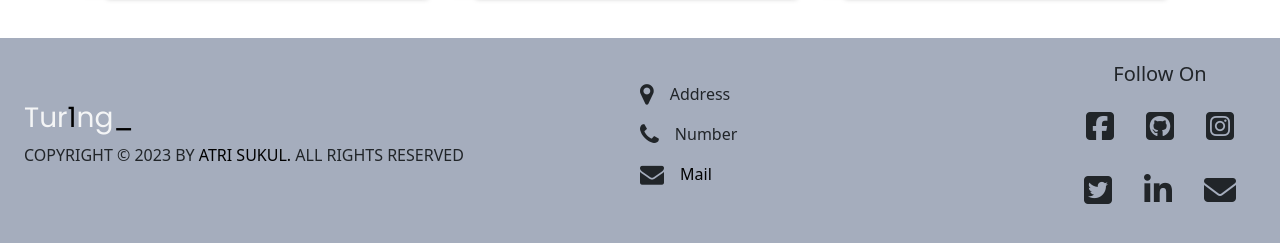
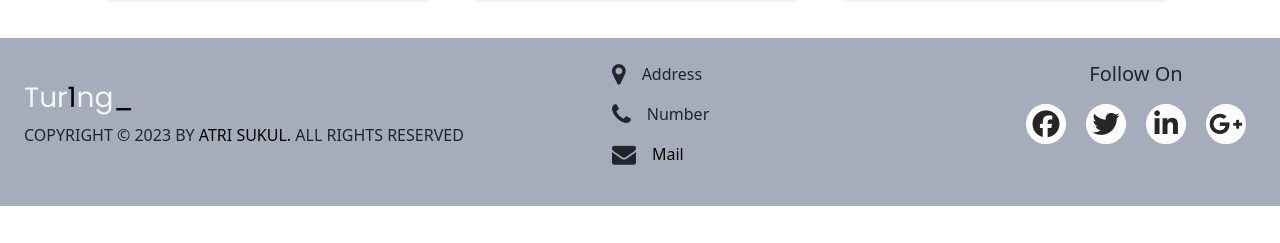
Before and after one commit to AtriSukul1508/Njack_Hack_It_Out-Tur1ng-, a React (Create React App) app in the folder tur1ng/: page / in a window 1280 px wide. Shown: the part 1532-1775 px from the top of the page. After the commit the page ends 1738 px from the top, so only its background shows below. Built offline with nearby package versions, Linux system fonts and the light colour scheme; a web font is replaced by a local one.

Commit message:
[UPDATE] Social Icons hover done

```diff
--- a/tur1ng/src/Components/Footer/Footer.js
+++ b/tur1ng/src/Components/Footer/Footer.js
@@ -1,37 +1,62 @@
 import React from "react";
-import '../../styles/footer.css';
+import "../../styles/footer.css";
 
 const Footer = () => {
-    return(
+  return (
     <footer className="footer">
       <div className="foot-container1">
         <div className="foot-about">
-            <h3>Tur<span>1</span>ng<span>_</span></h3>
-            <p className="foot-context">Copyright © 2023 by <a href="https://github.com/AtriSukul1508">Atri Sukul. </a>All Rights Reserved</p>
+          <h3>
+            Tur<span>1</span>ng<span>_</span>
+          </h3>
+          <p className="foot-context">
+            Copyright © 2023 by{" "}
+            <a href="https://github.com/AtriSukul1508">Atri Sukul. </a>All
+            Rights Reserved
+          </p>
         </div>
 
         <div className="foot-contact">
           <div className="contact-set">
-                    <i className="fa fa-map-marker"></i><p>Address</p>
+            <i className="fa fa-map-marker"></i>
+            <p>Address</p>
           </div>
           <div className="contact-set">
-                        <i className="fa fa-phone"></i><p>Number</p>
+            <i className="fa fa-phone"></i>
+            <p>Number</p>
           </div>
           <div className="contact-set">
-                            <i className="fa fa-envelope"></i><p><a href="mailto:123@gmail.com">Mail</a></p>
+            <i className="fa fa-envelope"></i>
+            <p>
+              <a href="mailto:123@gmail.com">Mail</a>
+            </p>
           </div>
         </div>
 
         <div className="foot-social">
           <h5>Follow On</h5>
-                <div className="social-links">
-                <i className="fa-brands fa-square-facebook"></i>
-                <i className="fa-brands fa-square-github"></i>
-                <i className="fa-brands fa-square-instagram"></i>
-                <i className="fa-brands fa-square-twitter"></i>
-                <i className="fa-brands fa-linkedin"></i>
-                <i className="fa-sharp fa-solid fa-envelope"></i>
-                </div>
+            <ul className="social-links-list">
+              <li>
+                <a href="#">
+                  <i class="fab fa-facebook-f icon"></i>{" "}
+                </a>
+              </li>
+              <li>
+                <a href="#">
+                  <i class="fab fa-twitter icon"></i>
+                </a>
+              </li>
+              <li>
+                <a href="#">
+                  <i class="fab fa-linkedin-in icon"></i>
+                </a>
+              </li>
+              <li>
+                <a href="#">
+                  <i class="fab fa-google-plus-g icon"></i>
+                </a>
+              </li>
+            </ul>
         </div>
       </div>
     </footer>
--- a/tur1ng/src/styles/footer.css
+++ b/tur1ng/src/styles/footer.css
@@ -1,4 +1,4 @@
-.footer{
+.footer {
   bottom: 0 !important;
   display: flex;
   background: #6d79939c;
@@ -10,43 +10,42 @@ position: relative;
   /* top: 46rem; */
 }
 
-.foot-container1{
+.foot-container1 {
   display: flex;
   column-gap: 2rem;
   justify-content: space-between;
   align-content: center;
 }
-.foot-about{
-    width: 35vw;
+.foot-about {
   display: flex;
   flex-direction: column;
   align-self: center;
 }
 
-.foot-about h3{
+.foot-about h3 {
   color: #f4f5f6;
-    font-family: 'Poppins', sans-serif;
+  font-family: "Poppins", sans-serif;
 }
 
 .foot-about h3 span {
   color: black;
 }
 
-.foot-context{
+.foot-context {
   text-transform: uppercase;
 }
 
-.foot-context a{
+.foot-context a {
   text-decoration: none;
   color: black;
 }
 
-.foot-context a:hover{
+.foot-context a:hover {
   color: aliceblue;
   transition: all 0.3s linear;
 }
 
-.foot-contact{
+.foot-contact {
   width: 20vw;
   display: flex;
   flex-direction: column;
@@ -54,24 +53,24 @@ position: relative;
   align-content: center;
 }
 
-.contact-set{
+.contact-set {
   display: flex;
   justify-content: flex-start;
   align-content: center;
   column-gap: 1rem;
 }
 
-.contact-set i{
+.contact-set i {
   font-size: 1.5rem;
 }
 
-.contact-set p a{
+.contact-set p a {
   text-decoration: none;
   color: black;
 }
 
-.foot-social{
-    width: 15vw;
+.foot-social {
+  width: max-content;
   display: flex;
   flex-direction: column;
   /* justify-content: center;
@@ -79,28 +78,101 @@ position: relative;
   text-align: center;
 }
 
-.social-links i{
-    font-size: 2rem;
-    padding: 1rem;
+.social-links-list i {
+  font-size: 27px;
+  margin-top: 4px;
 }
 
-.fa-brands:hover{
+.fa-brands:hover {
   color: #6d79939c;
 }
 
-.fa-sharp:hover{
+.fa-sharp:hover {
   color: #6d79939c;
 }
 
-@media (max-width: 825px){
-    .social-links i{
+.social-links-list {
+  display: flex;
+  flex-wrap: wrap;
+  padding: 0;
+  margin: 10px auto 0px auto;
+  /* position: absolute;
+  top: 50%;
+  left: 50%; */
+}
+
+.social-links-list li {
+  list-style: none;
+}
+
+.social-links-list li a {
+  width: 40px;
+  height: 40px;
+  background-color: #fff;
+  text-align: center;
+  /* line-height: 5px; */
+  /* font-size: 2px; */
+  margin: 0 10px;
+  display: block;
+  border-radius: 50%;
+  position: relative;
+  overflow: hidden;
+  border: 3px solid #fff;
+  z-index: 1;
+}
+
+.social-links-list li a .icon {
+  position: relative;
+  color: #262626;
+  transition: 0.5s;
+  z-index: 3;
+}
+
+.social-links-list li a:hover .icon {
+  color: #fff;
+  transform: rotateY(360deg);
+}
+
+.social-links-list li a:before {
+  content: "";
+  position: absolute;
+  top: 100%;
+  left: 0;
+  width: 100%;
+  height: 100%;
+  background: #f00;
+  transition: 0.5s;
+  z-index: 2;
+}
+
+.social-links-list li a:hover:before {
+  top: 0;
+}
+
+.social-links-list li:nth-child(1) a:before {
+  background: #3b5999;
+}
+
+.social-links-list li:nth-child(2) a:before {
+  background: #55acee;
+}
+
+.social-links-list li:nth-child(3) a:before {
+  background: #0077b5;
+}
+
+.social-links-list li:nth-child(4) a:before {
+  background: #dd4b39;
+}
+
+@media (max-width: 825px) {
+  .social-links i {
     font-size: 1.8rem;
-        padding: 5px;
   }
 }
 
-@media (max-width: 500px){
-    .foot-container1{
+@media (max-width: 500px) {
+  .foot-container1 {
     display: flex;
     flex-direction: column;
     /* width: 100vw; */
@@ -108,26 +180,22 @@ position: relative;
     row-gap: 1.5rem;
   }
 
-    .foot-about{
-        width: 100vw;
+  .foot-about {
     justify-content: center;
   }
 
-    .foot-contact{
+  .foot-contact {
     display: flex !important;
-        width: 100vw;
     flex-direction: row;
     column-gap: 1rem;
     align-self: center;
   }
 
-    .contact-set{
+  .contact-set {
     column-gap: 0.5rem;
   }
 
-    .foot-social{
-        width: 100vw;
+  .foot-social {
     align-self: center;
   }
-
 }
```
Lines whose indentation alone changed are shown as unchanged.
